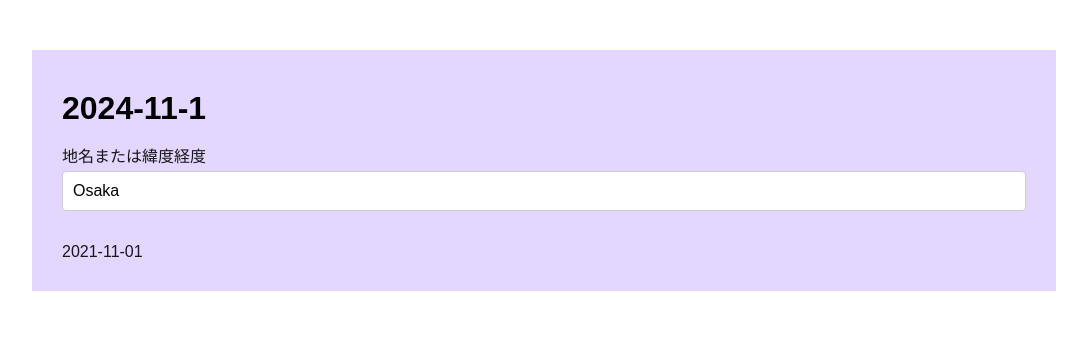
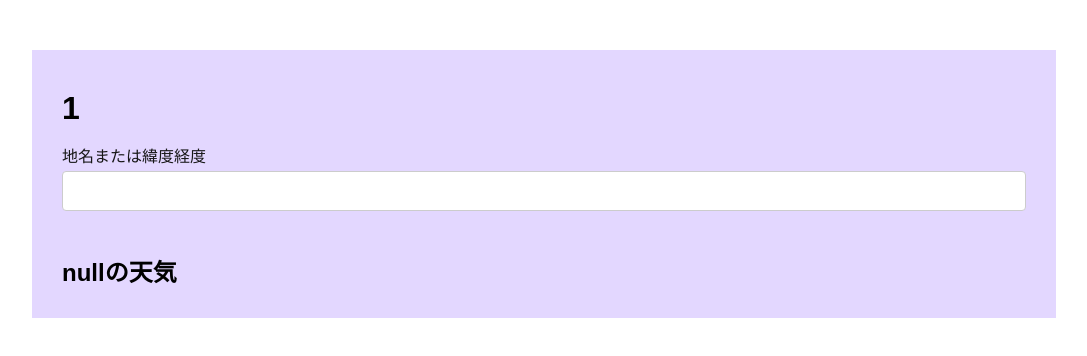
Before and after one commit to y-suzuki05/gudiy-technical-test, a Next.js app: page /detail/1 in a window 1280 px wide. Shown: the top 356 px of the page, without its empty margins (96-1183 px from the left). Built offline with nearby package versions, Linux system fonts and the light colour scheme.

Commit message:
詳細ページのUI作成

```diff
--- a/src/components/detail/date-weather.tsx
+++ b/src/components/detail/date-weather.tsx
@@ -1,3 +1,47 @@
-export const DateWeather = () => {
-  return <div>2021-11-01</div>
+import { CurrentType } from '@/types/weather'
+import { Heading, Image } from '@/components/common'
+import styled from 'styled-components'
+
+type DateWeatherProps = {
+  currentData: CurrentType | null
+  placeName: string | null
 }
+
+const DateWeatherContainer = styled.div`
+  width: 100%;
+  background: white;
+  padding: 30px;
+`
+
+const DateWeatherInfoWrapper = styled.div`
+  display: flex;
+  flex-direction: column;
+  align-items: center;
+  gap: 30px;
+`
+
+export const DateWeather = ({ currentData, placeName }: DateWeatherProps) => {
+  return (
+    <>
+      <Heading level={'h2'}>{`${placeName}の天気`}</Heading>
+      {currentData && (
+        <DateWeatherContainer>
+          <DateWeatherInfoWrapper>
+            <Image
+              src={currentData.condition.icon}
+              alt={currentData.condition.text}
+            />
+            <ul>
+              <li>気温：{currentData.temp_c}度</li>
+              <li>風速：{currentData.wind_kph}キロメートル</li>
+              <li>降水量：{currentData.precip_mm}ミリ</li>
+              <li>湿度：{currentData.humidity}％</li>
+              <li>体感温度：{currentData.windchill_c}度</li>
+              <li>暑さ指数：{currentData.heatindex_c}度</li>
+            </ul>
+          </DateWeatherInfoWrapper>
+        </DateWeatherContainer>
+      )}
+    </>
+  )
+}
--- a/src/components/detail/detail-weather.tsx
+++ b/src/components/detail/detail-weather.tsx
@@ -1,8 +1,9 @@
 import { Heading, Input } from '@/components/common'
 import { WeatherCurrentType } from '@/types/weather'
-import { useState } from 'react'
+import { useEffect, useState } from 'react'
 import styled from 'styled-components'
 import { DateWeather } from '@/components/detail'
+import { useRouter } from 'next/router'
 
 const DetailWeatherContainer = styled.div`
   display: flex;
@@ -16,6 +17,9 @@ export const DetailWeather = () => {
     null
   )
   const [errorMessage, setErrorMessage] = useState('')
+  const { query, isReady } = useRouter()
+  const [queryDateValue, setQueryDateValue] = useState('')
+  const [queryLocationValue, setQueryLocationValue] = useState('')
 
   const fetchWeather = async (value: string) => {
     try {
@@ -34,19 +38,41 @@ export const DetailWeather = () => {
     }
   }
 
-  console.log(weatherData)
+  useEffect(() => {
+    if (!isReady) return
+    const date = !query.date
+      ? ''
+      : Array.isArray(query.date)
+        ? query.date[0]
+        : query.date
+    setQueryDateValue(date)
+
+    const location = !query.location
+      ? ''
+      : Array.isArray(query.location)
+        ? query.location[0]
+        : query.location
+    setQueryLocationValue(location)
+
+    if (queryLocationValue) {
+      void fetchWeather(queryLocationValue)
+    }
+  }, [query, isReady, queryLocationValue])
+
+  const currentData = weatherData && weatherData.current
+  const placeName = weatherData && weatherData.location.name
 
   return (
     <DetailWeatherContainer>
-      <Heading level={'h1'}>2024-11-1</Heading>
+      <Heading level={'h1'}>{queryDateValue}</Heading>
       <Input
         id="location-input-current"
         label="地名または緯度経度"
         onAction={fetchWeather}
-        initialValue="Osaka"
+        initialValue={queryLocationValue}
       />
       <div>{errorMessage}</div>
-      <DateWeather />
+      <DateWeather currentData={currentData} placeName={placeName} />
     </DetailWeatherContainer>
   )
 }
--- a/src/types/weather.d.ts
+++ b/src/types/weather.d.ts
@@ -9,7 +9,7 @@ type LocationType = {
   localtime: string
 }
 
-type CurrentType = {
+export type CurrentType = {
   last_updated_epoch: number
   last_updated: string
   temp_c: number
```
